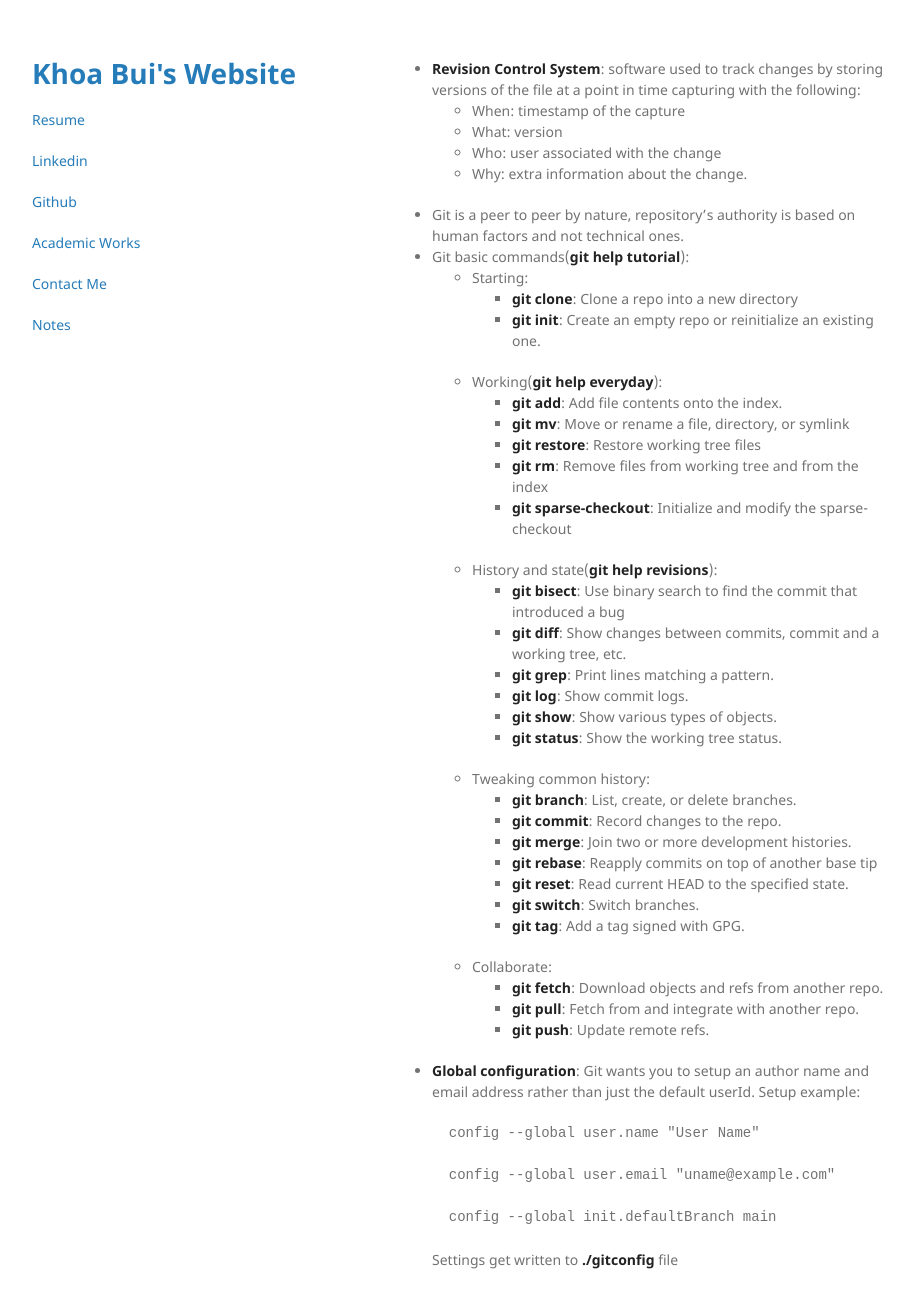
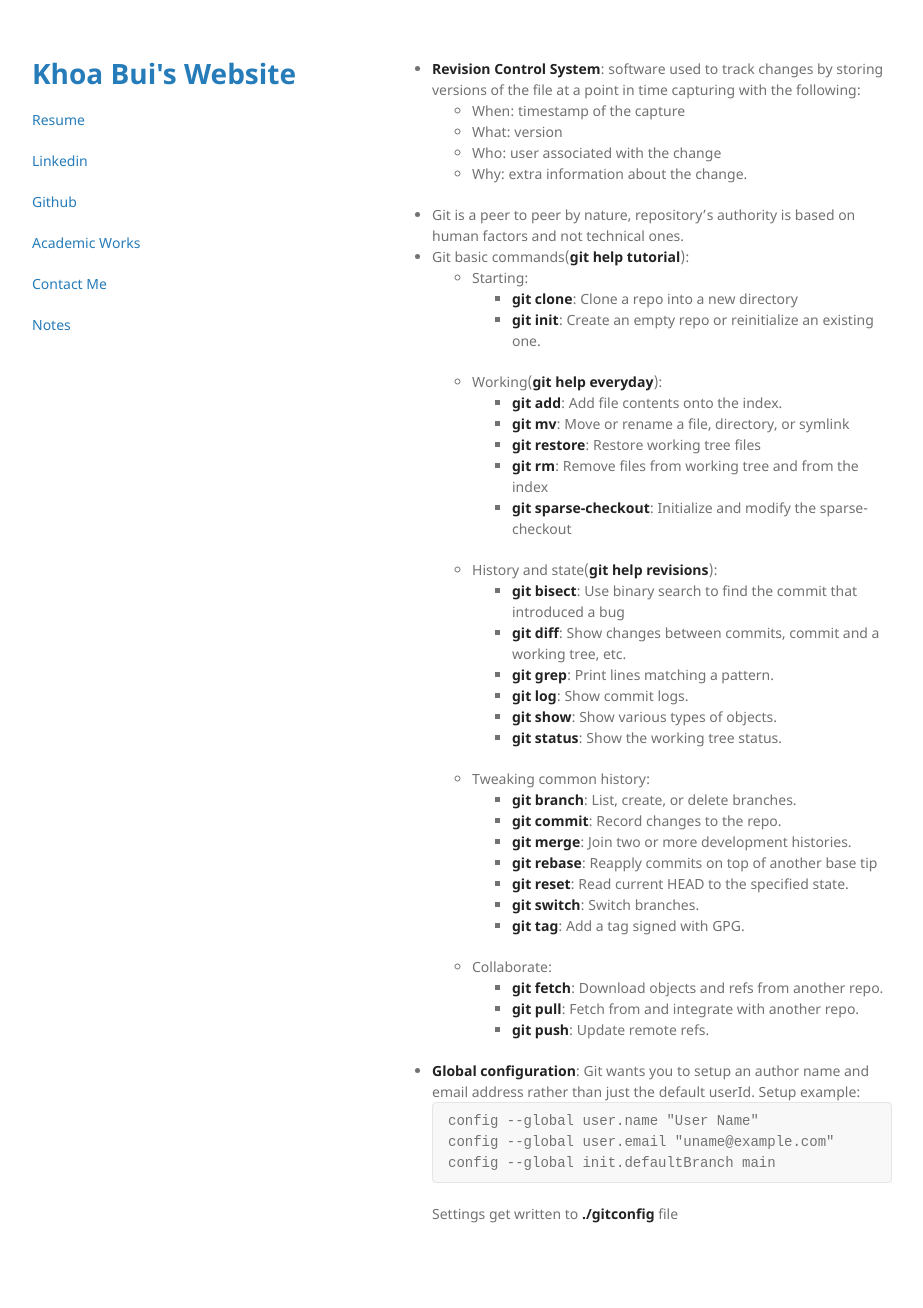
Before and after one commit to khoabuiv/khoabuiv.github.io, a Jekyll site: the page built from linux/git.md, in a window 1280 px wide and 1340 px high. Shown: the top 1308 px of the window, without its empty margins (178-1101 px from the left). Built offline with Jekyll 4.4.1, drawn with Linux system fonts in a browser that asks for light colours.

Commit message:
Update git.md

````diff
--- a/linux/git.md
+++ b/linux/git.md
@@ -39,9 +39,9 @@ layout: post
         - **git pull**: Fetch from and integrate with another repo.
         - **git push**: Update remote refs.
 - **Global configuration**: Git wants you to setup an author name and email address rather than just the default userId. Setup example: <br>
-<code>
-    config --global user.name "User Name" <br>
-    config --global user.email "uname@example.com" <br>
-    config --global init.defaultBranch main <br>
-</code>
+```
+config --global user.name "User Name"
+config --global user.email "uname@example.com"
+config --global init.defaultBranch main
+```
 Settings get written to **./gitconfig** file
````
